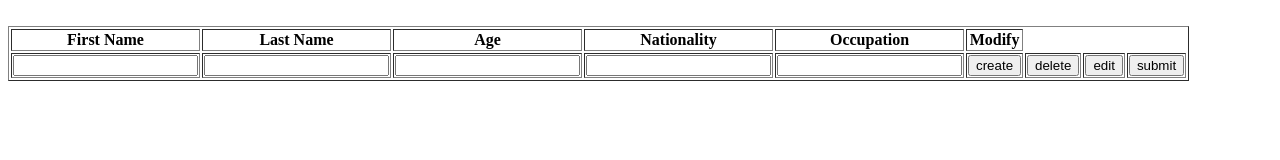
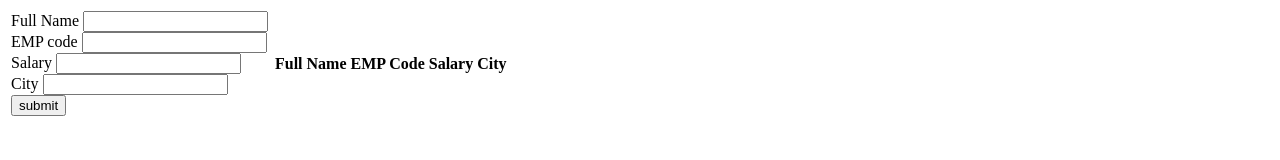
Before and after one commit to OShaiJeffersPenny/simple-database, a plain HTML site: page index.html in a window 1280 px wide. Drawn offline with Linux system fonts and the light colour scheme.

Commit message:
Update index.html

```diff
--- a/index.html
+++ b/index.html
@@ -1,30 +1,58 @@
+
 <!DOCTYPE html>
 <html lang="en" dir="ltr">
   <head>
     <meta charset="utf-8">
-    <title></title>
-<link rel="stylesheet" href="styles.css">
+    <title> HTML CRUD with Pure Javascript</title>
+    <link rel="stylesheet" href="styles.css">
   </head>
+
+
+
   <body>
+<table>
+  <tr>
+    <td>
+<form onsubmit="event.preventDefault(); onFormSubmit()" autocomplete="off">
+  <div>
+ <label for="">Full Name</label>
+  <input type="text" name="fullName" >
+    </div>
+    <div>
+   <label for="">EMP code</label>
+    <input type="text" name="empCode" >
+      </div>
+      <div>
+     <label for="">Salary</label>
+      <input type="text" name="salary" >
+        </div>
+        <div>
+       <label for="">City</label>
+        <input type="text" name="city" >
+          </div>
+          <div class="form-action-buttons">
+          <input type="submit" value="submit">
+            </div>
+</form>
+    </td>
+    <td>
+      <table class="list">
+<thead>
+  <th> Full Name</th>
+  <th>EMP Code</th>
+  <th>Salary</th>
+  <th>City</th>
+  <th> </th>
+</thead>
+<tbody>
 
-   <table border="1px">
-<thead>
-  <tr id="head"> <th>First Name</th> <th >Last Name</th> <th >Age</th> <th >Nationality</th> <th >Occupation</th>  <th >Modify</th> </tr>
-</thead>
-<br>
-<tbody id="data">
-  <tr class="row">
-<td> <input type="firstName" name="firstName" value="">  </td>
-<td> <input type="lastName" name="lastName" value="">    </td>
-<td> <input type="age" name="age" value="">   </td>
-<td> <input type="nationality" name="nationality" value="">  </td>
-<td> <input type="occupation" name="occupation" value="">    </td>
-<td> <button type="create" name="create" value="create"> create</button> </td>
-<td> <button type="delete" name="delete" value="delete"> delete</button> </td>
-<td> <button type="edit" name="edit" value="edit"> edit</button> </td>
-<td> <button type="submit" name="submit" value="submit"> submit</button> </td>
-    </tr>
 </tbody>
+      </table>
+    </td>
+  </tr>
 </table>
+
+
+<script src="index.js" charset="utf-8"></script>
   </body>
 </html>
```
